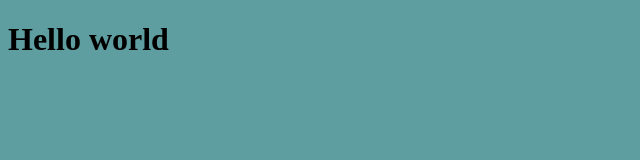
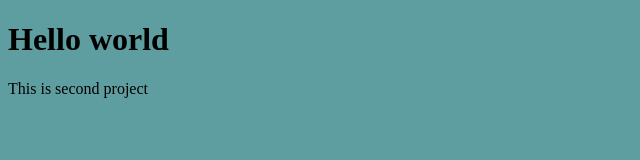
Before and after one commit to sapta07-cg/Project2, a plain HTML site: page index.html in a window 1280 px wide. Shown: the whole page, without its empty margins (0-640 px from the left). Drawn offline with Linux system fonts and the light colour scheme.

Commit message:
make second project

```diff
--- a/index.html
+++ b/index.html
@@ -8,6 +8,7 @@
 <body>
 
     <h1>Hello world</h1>
+    <p>This is second project</p>
 
 
 </body>
```
